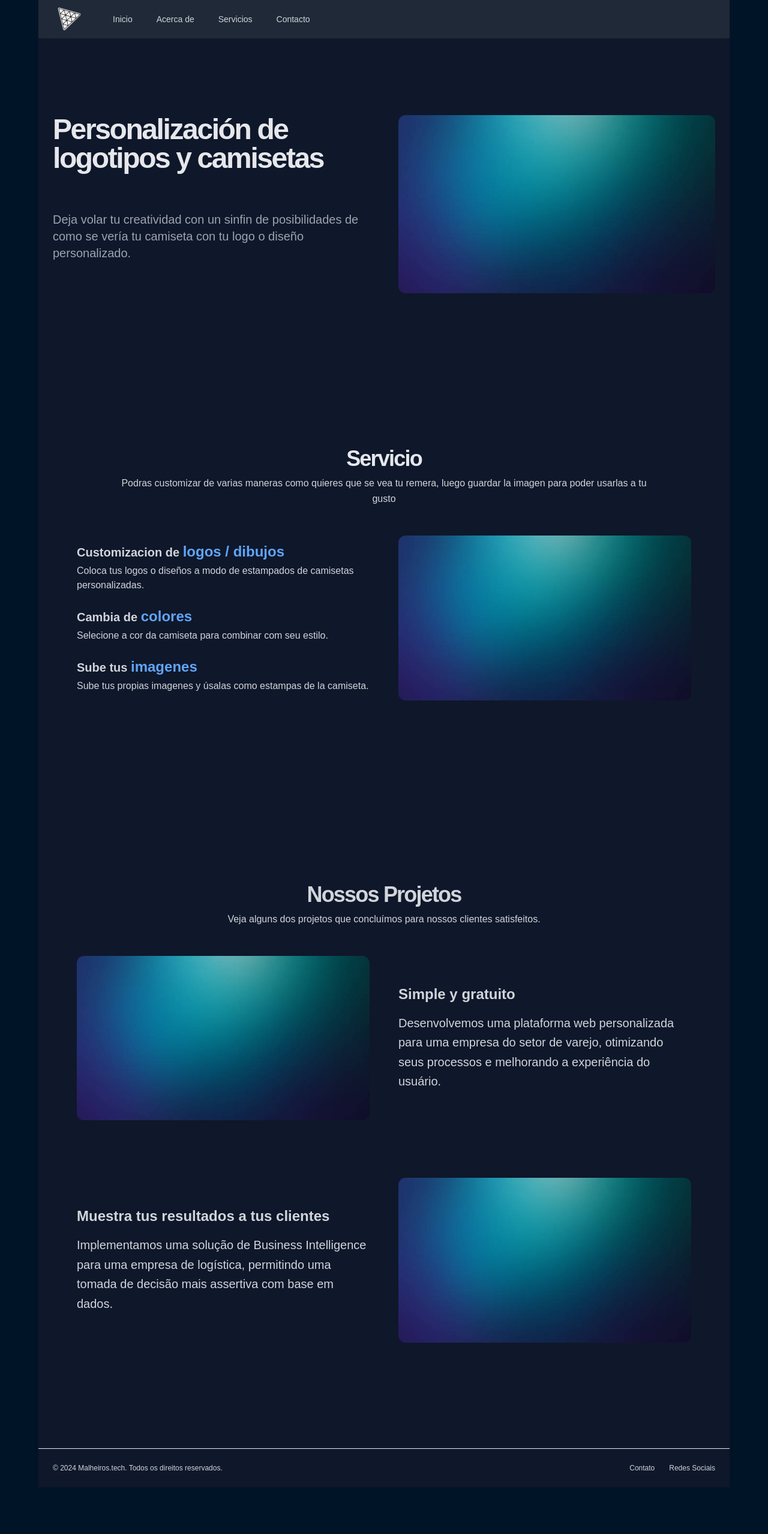
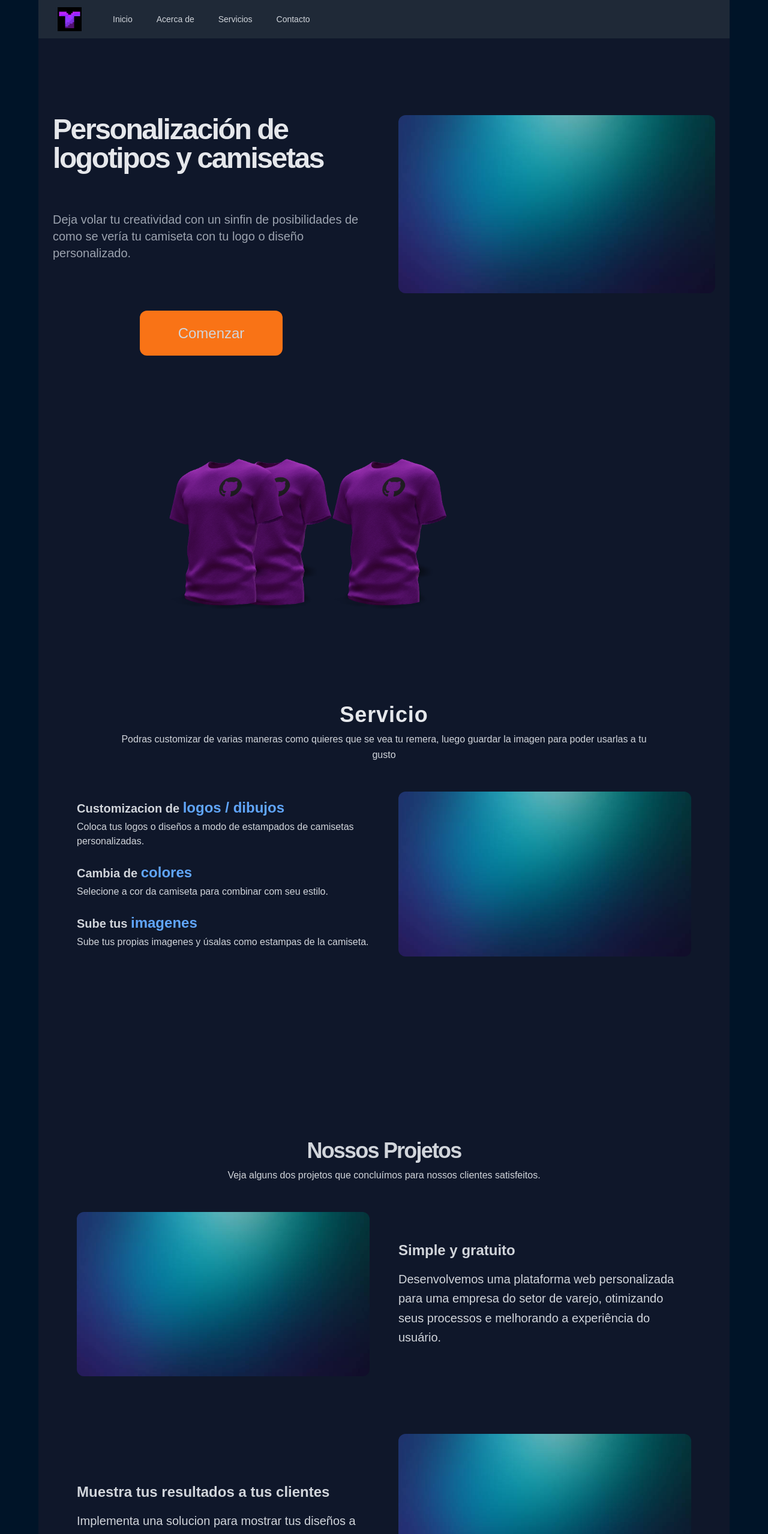
Before and after one commit to flameon002/T-Shirt, a React (Vite) app in the folder my-project/: page / in a window 1280 px wide. Shown: the top 2558 px of the page at 60% size. Before the commit the page ends 2480 px from the top, so only its background shows below. Built offline with nearby package versions, Linux system fonts and the light colour scheme; a web font is replaced by a local one.

Commit message:
español

```diff
--- a/my-project/src/components/Navbar.jsx
+++ b/my-project/src/components/Navbar.jsx
@@ -15,7 +15,7 @@ const Navbar = () => {
         <div className="flex items-center justify-between h-16">
           <div className="flex items-center">
             <div className="flex-shrink-0">
-              <img className="h-10 w-10" src="/threejs.png" alt="Logo" />
+              <img className="h-10 w-10" src="/favicon.png" alt="Logo" />
             </div>
             <div className="hidden md:block">
               <div className="ml-10 flex items-baseline space-x-4">
--- a/my-project/src/pages/Customizer.jsx
+++ b/my-project/src/pages/Customizer.jsx
@@ -195,7 +195,7 @@ const Customizer = () => {
               className="bg-orange-600/70 hover:bg-orange-500 m-5 p-5 rounded-xl"
               onClick={handleDownload}
             >
-              DOWNLOAD IMAGE
+              DESCARGAR IMAGEN
             </button>
           </motion.div>
         </>
--- a/my-project/src/pages/Home.jsx
+++ b/my-project/src/pages/Home.jsx
@@ -19,8 +19,8 @@ const Home = () => {
         <motion.section className="home" {...slideAnimation("left")}>
           <motion.div className="home-content" {...headContainerAnimation}>
             <motion.div {...headTextAnimation}>
-              <h1 className=" text-tomato-600 text-9xl font-black">
-                LET'S <br className="xl:block hidden" /> DO IT.
+              <h1 className=" text-orange-400 text-8xl font-black">
+                Comencemos <br className="xl:block hidden" /> A diseñar
               </h1>
             </motion.div>
             <motion.div
@@ -28,16 +28,16 @@ const Home = () => {
               className="flex flex-col gap-5"
             >
               <p className="max-w-md font-normal text-white text-xl ">
-                Create your unique and exclusive shirt with our brand-new 3D
-                customization tool. <strong>Unleash your imagination</strong>{" "}
-                and define your own style.
+                Crea tu camiseta única y exclusiva con nuestra nueva herramienta
+                de personalización 3D. <strong>Da rienda suelta a tu imaginación </strong>
+                y define tu propio estilo.
               </p>
 
               <CustomButton
                 type="filled"
-                title="Customize It"
+                title="Customizar"
                 handleClick={() => (state.intro = false)}
-                customStyles="w-fit px-4 py-2.5 font-bold text-sm"
+                customStyles="w-fit px-4 py-2.5 font-bold text-xl"
               />
             </motion.div>
           </motion.div>
--- a/my-project/src/pages/Landing.jsx
+++ b/my-project/src/pages/Landing.jsx
@@ -7,13 +7,25 @@ export default function Component() {
         <section id="about" className="w-full py-12 md:py-24 lg:py-32 ">
           <div className="container px-4 md:px-6">
             <div className="grid gap-6 lg:grid-cols-2 lg:gap-12">
-              <div className="space-y-4">
-                <h1 className="text-3xl font-bold tracking-tighter sm:text-4xl md:text-5xl text-gray-200 mb-16">
-                  Personalización de logotipos y camisetas
-                </h1>
-                <p className="text-muted-foreground md:text-xl text-gray-400">
-                  Deja volar tu creatividad con un sinfin de posibilidades de como se vería tu camiseta con tu logo o diseño personalizado.
-                </p>
+              <div className="">
+                <div className="flex flex-col ">
+                  <h1 className="text-3xl font-bold tracking-tighter sm:text-4xl md:text-5xl text-gray-200 mb-16">
+                    Personalización de logotipos y camisetas
+                  </h1>
+                  <p className="text-muted-foreground md:text-xl text-gray-400 mb-20">
+                    Deja volar tu creatividad con un sinfin de posibilidades de
+                    como se vería tu camiseta con tu logo o diseño
+                    personalizado.
+                  </p>
+                  <div className="mx-auto my-6">
+                    <a
+                      href="/customizer"
+                      className=" bg-orange-500 p-6 px-10 md:px-16 rounded-xl text-2xl hover:bg-orange-400  "
+                    >
+                      Comenzar
+                    </a>
+                  </div>
+                </div>
               </div>
               <img
                 src="/bg.jpg"
@@ -23,6 +35,27 @@ export default function Component() {
             </div>
           </div>
         </section>
+
+        <section >
+          <div className="flex w-[900px] mx-auto items-center justify-center relative">
+            <img
+              src="/canvas (2).png"
+              alt="canvas"
+              className="h-[20rem] absolute top-0 left-20 overflow-hidden "
+            />
+            <img
+              src="/canvas (2).png"
+              alt="canvas"
+              className="h-[20rem] absolute top-0 left-0 overflow-hidden "
+            />
+            <img
+              src="/canvas (2).png"
+              alt="canvas"
+              className="h-[20rem]  overflow-hidden "
+            />
+          </div>
+        </section>
+
         <section
           id="services"
           className="w-full py-12 md:py-24 lg:py-32 bg-muted"
@@ -30,7 +63,7 @@ export default function Component() {
           <div className="container px-4 md:px-6">
             <div className="flex flex-col items-center justify-center space-y-4 text-center">
               <div className="space-y-2">
-                <h2 className="text-3xl font-bold tracking-tighter sm:text-4xl text-gray-200">
+                <h2 className="text-3xl font-bold  sm:text-4xl tracking-wide text-gray-200">
                   Servicio
                 </h2>
                 <p className="max-w-[900px] text-muted-foreground md:text-xl/relaxed lg:text-base/relaxed xl:text-xl/relaxed">
@@ -128,9 +161,8 @@ export default function Component() {
                   Muestra tus resultados a tus clientes
                 </h3>
                 <p className="text-muted-foreground md:text-xl/relaxed">
-                  Implementamos uma solução de Business Intelligence para uma
-                  empresa de logística, permitindo uma tomada de decisão mais
-                  assertiva com base em dados.
+                  Implementa una solucion para mostrar tus diseños a tus
+                  clientes antes de comenzar
                 </p>
               </div>
               <img
@@ -143,9 +175,7 @@ export default function Component() {
         </section>
       </main>
       <footer className="flex flex-col gap-2 sm:flex-row py-6 w-full items-center px-4 md:px-6 border-t">
-        <p className="text-xs text-muted-foreground">
-          &copy; 2024 Malheiros.tech. Todos os direitos reservados.
-        </p>
+        <p className="text-xs text-muted-foreground">&copy; 2024 LauDev</p>
         <nav className="sm:ml-auto flex gap-4 sm:gap-6">
           <a
             href="#"
--- a/my-project/src/pages/NotFoundPage.jsx
+++ b/my-project/src/pages/NotFoundPage.jsx
@@ -5,13 +5,13 @@ const NotFoundPage = () => {
     <div className="bg-slate-600 flex flex-col items-center justify-center min-h-screen">
       <div className="max-w-2xl mx-auto px-4 sm:px-6 lg:px-8">
         <h1 className="text-4xl font-extrabold text-center text-gray-900">
-          Page not found
+          Pagina no encontrada
         </h1>
         <p className="mt-4 text-center text-black-500 text-xl">
-          Sorry, the page you are looking for does not exist.
+          Lo siento, La pagina que buscar no existe.
         </p>
         <button className="mt-6 inline-flex items-center px-4 py-2 border border-transparent text-base font-medium rounded-md text-white bg-gray-800 hover:bg-gray-900">
-          <Link to="/">Return to home page</Link>
+          <Link to="/">Volver a la paina del inicio</Link>
         </button>
       </div>
     </div>
```
